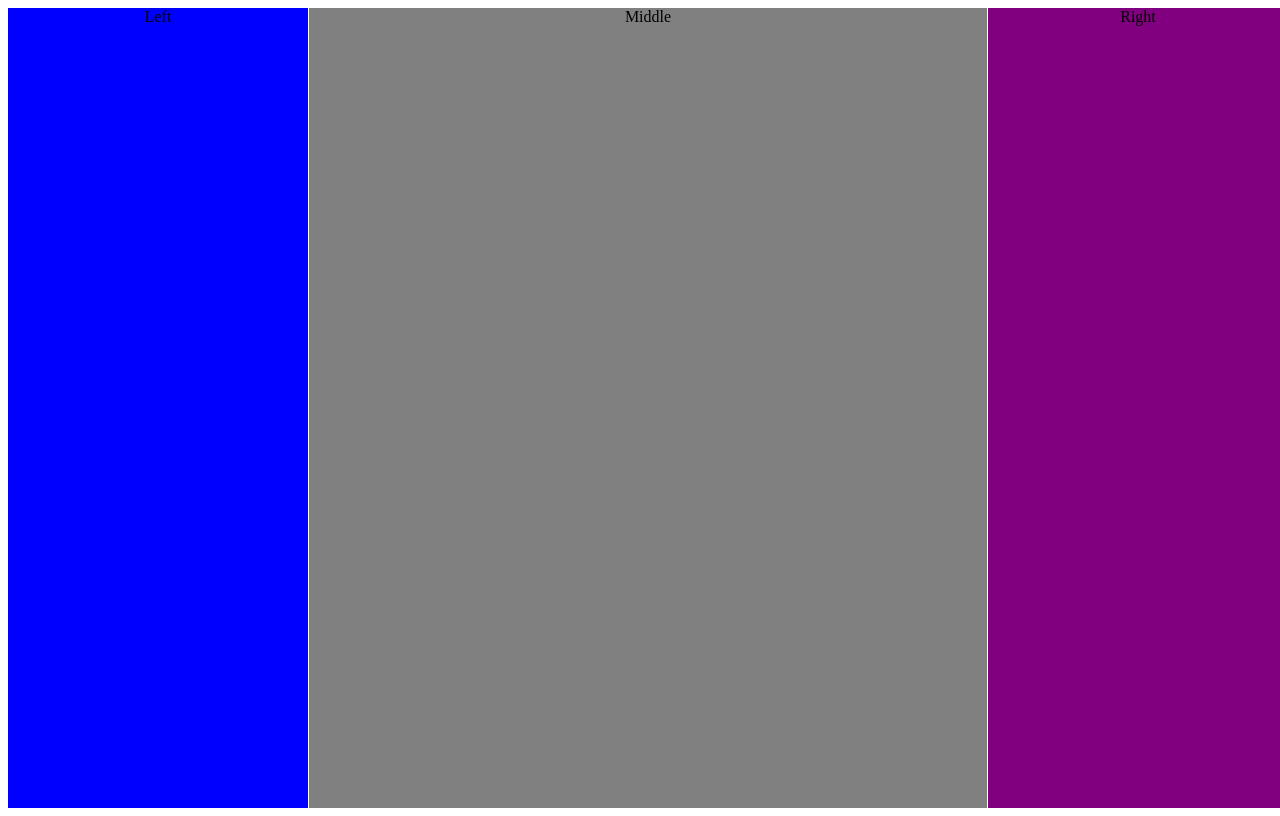
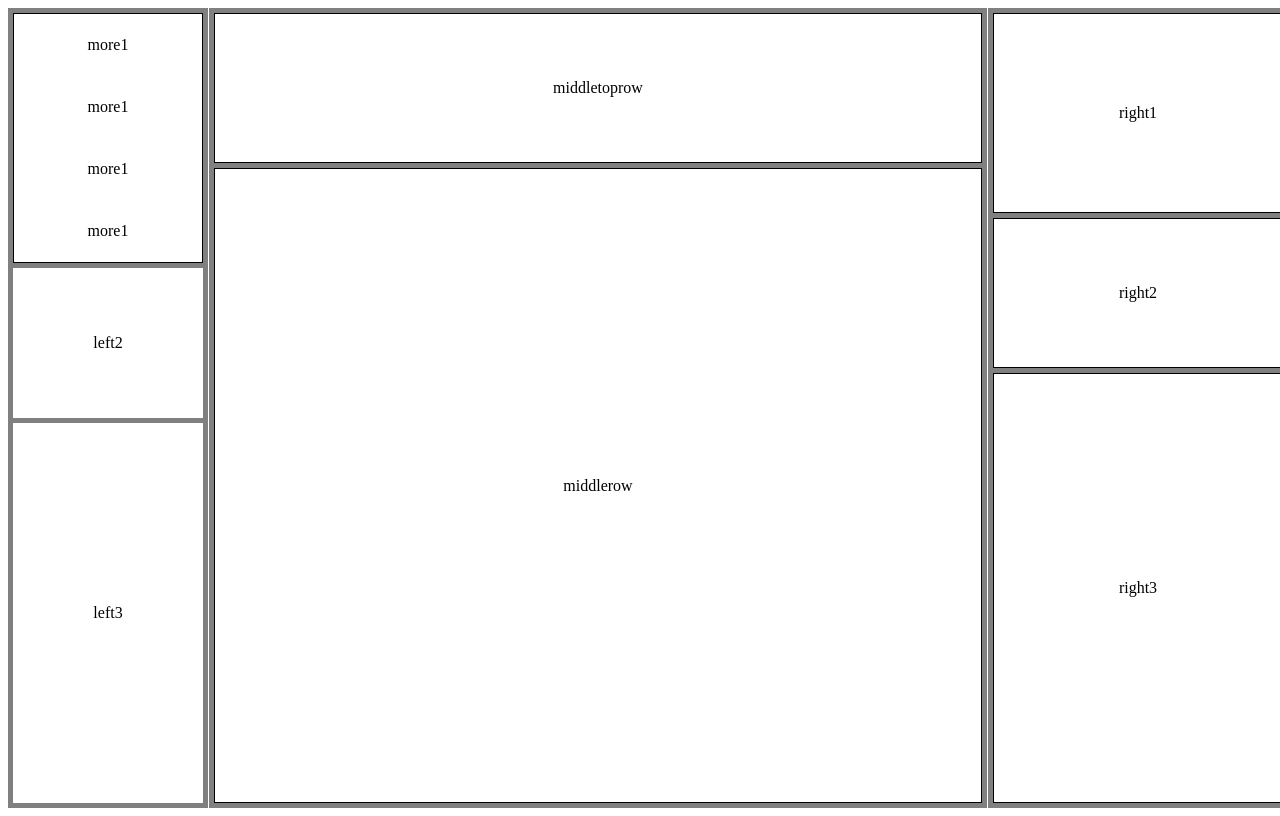
Before and after one commit to JDWilks/boolean-uk-html-popular-page-layouts, a website: page linkedIn/index.html in a window 1280 px wide. Drawn offline with Linux system fonts and the light colour scheme.

Commit message:
updating linkedin before i loose it all !

```diff
--- a/linkedIn/index.html
+++ b/linkedIn/index.html
@@ -9,9 +9,25 @@
   </head>
   <body>
     <div class="container">
-      <div class="Left">Left</div>
-      <div class="Middle">Middle</div>
-      <div class="Right">Right</div>
+      <div class="Left">
+        <div class="item1">
+          <div class="more1">more1</div>
+          <div class="more1">more1</div>
+          <div class="more1">more1</div>
+          <div class="more1">more1</div>
+        </div>
+        <div class="item2">left2</div>
+        <div class="item3">left3</div>
+      </div>
+      <div class="Middle">
+        <div class="middletoprow">middletoprow</div>
+        <div class="middlerow2">middlerow</div>
+      </div>
+      <div class="Right">
+        <div class="right1">right1</div>
+        <div class="right2">right2</div>
+        <div class="right3">right3</div>
+      </div>
     </div>
   </body>
 </html>
--- a/linkedIn/style.css
+++ b/linkedIn/style.css
@@ -4,7 +4,7 @@
     "Left Middle Right" 1fr
     "Left Middle Right" 1fr
     "Left Middle Right" 1fr /
-    300px 1fr 300px;
+    200px 1fr 300px;
 
   height: 100vh;
   width: 100vw;
@@ -16,20 +16,63 @@
 
 .Left {
   grid-area: Left;
-  background-color: blue;
+  background-color: grey;
+  padding: 5px;
+  display: grid;
+  grid-template-rows: 250px 150px 1fr;
+  grid-gap: 5px;
+}
 
+.item1,
+.item2,
+.item3 {
+  /* border: solid 1px black; */
+  background-color: white;
   display: grid;
-  grid-template-rows: 200px 400px;
+  place-items: center;
+}
+
+.item1 {
+  display: grid;
+  grid-template-rows: repeat(1fr, 2fr);
+  border: solid 1px black;
+  background-color: white;
+  place-items: center;
 }
 
 .Middle {
   grid-area: Middle;
   background-color: grey;
+  display: grid;
+  grid-template-rows: 150px 1fr;
+  grid-gap: 5px;
+  padding: 5px;
+}
+
+.middletoprow,
+.middlerow2 {
+  border: solid 1px black;
+  background-color: white;
+  display: grid;
+  place-items: center;
 }
 
 .Right {
   grid-area: Right;
-  background-color: purple;
+  background-color: grey;
+  padding: 5px;
+  display: grid;
+  grid-template-rows: 200px 150px 1fr;
+  grid-gap: 5px;
+}
+
+.right1,
+.right2,
+.right3 {
+  border: solid 1px black;
+  background-color: white;
+  display: grid;
+  place-items: center;
 }
 
 @media screen and (max-width: 800px) {
```
